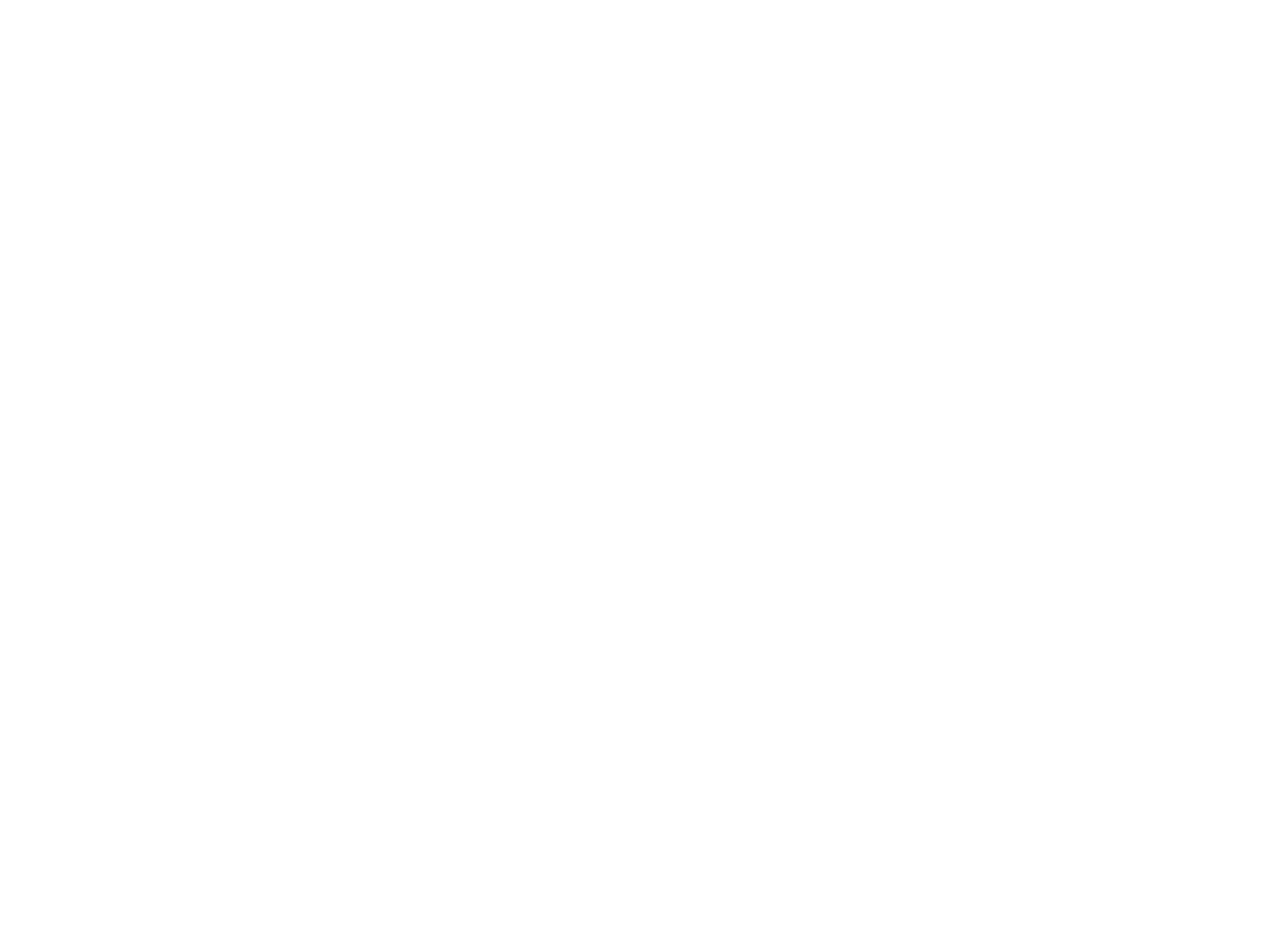
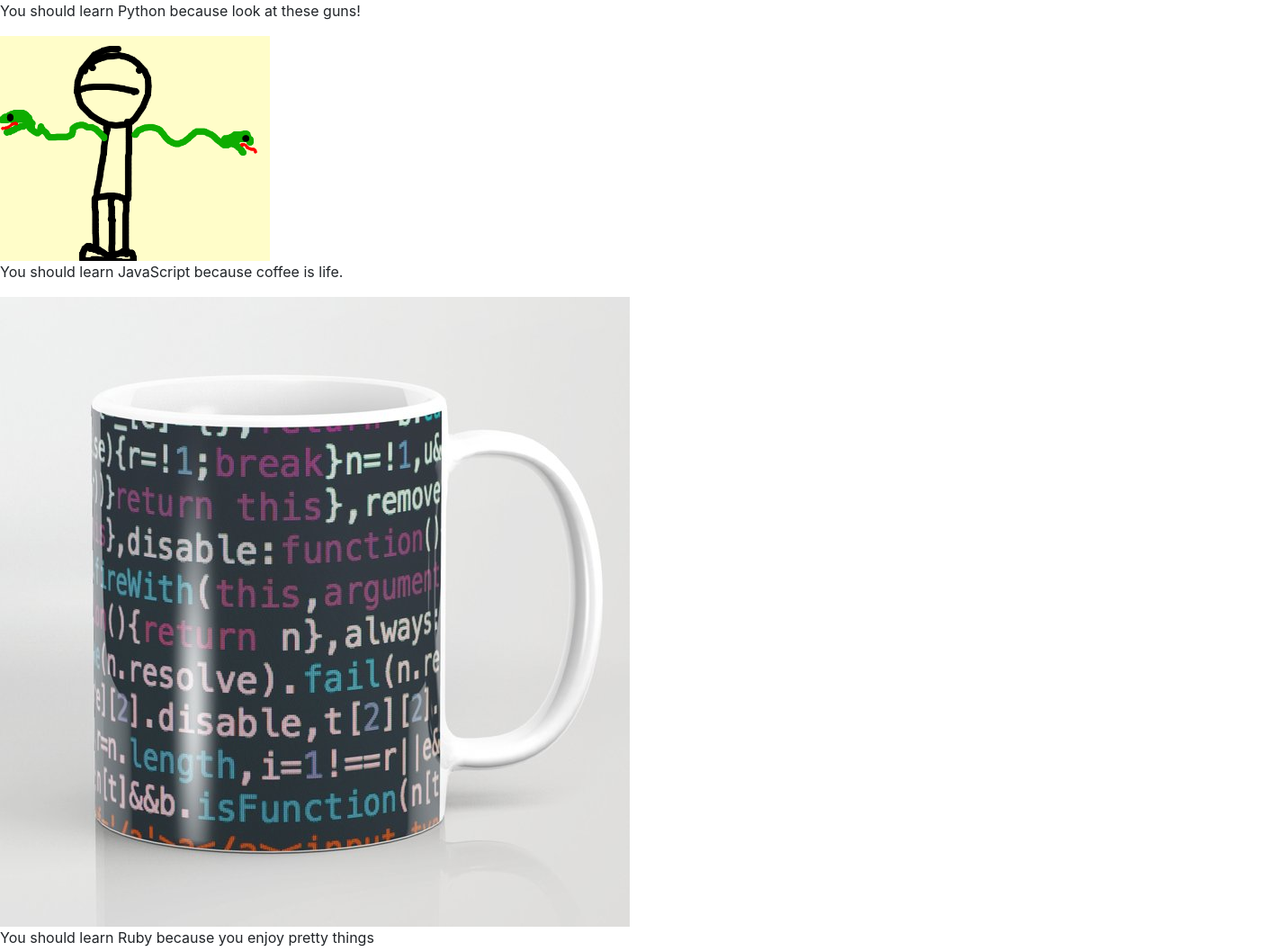
Before and after one commit to Cat-Denton/lang-suggester, a plain HTML site: page index.html in a window 1280 px wide. Shown: the top 1057 px of the page at 90% size, 1415 px wide, since content can reach past the window. Before the commit the page ends 800 px from the top, so only its background shows below. Drawn offline with Linux system fonts and the light colour scheme.

Commit message:
Add messages and images for selected language.

```diff
--- a/index.html
+++ b/index.html
@@ -8,6 +8,17 @@
   <title></title>
 </head>
 <body>
-
+  <div class="python">
+    <p>You should learn Python because look at these guns!</p>
+    <img src="img/pythonArms.png">
+  </div>
+  <div class="javaScript">
+    <p>You should learn JavaScript because coffee is life.</p>
+    <img src="img/codeCup.jpg">
+  </div>
+  <div class="ruby">
+    <p>You should learn Ruby because you enjoy pretty things</p>
+    <img src="img/ruby.jpg">
+  </div>
 </body>
 </html>
```
Also changed, not shown: img/codeCup.jpg (added), img/pythonArms.png (added), img/ruby.jpg (added).
